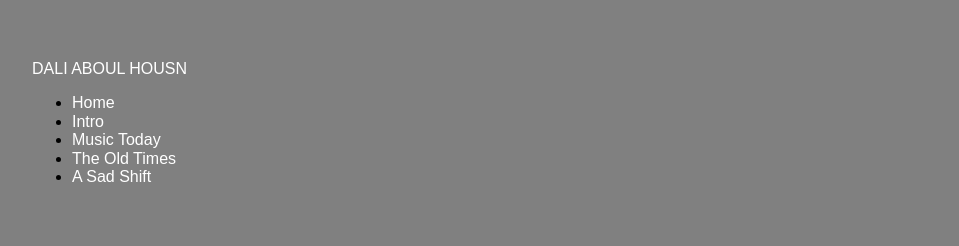
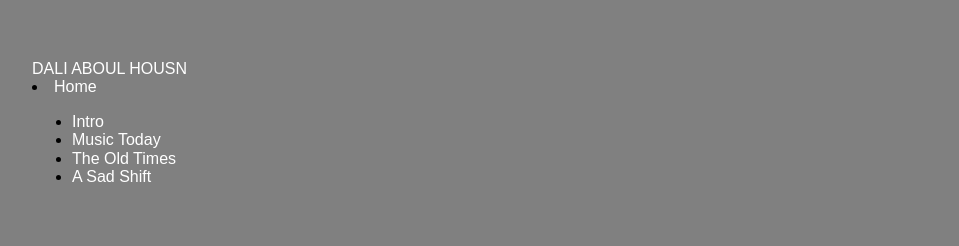
Before and after one commit to ah-dali/ah-dali.github.io, a Jekyll site: the page built from index.html, in a window 1280 px wide. Shown: the top 246 px of the page, without its empty margins (160-1119 px from the left). Built offline with Jekyll 4.4.1, drawn with Linux system fonts in a browser that asks for light colours.

Commit message:
Update default.html

```diff
--- a/_layouts/default.html
+++ b/_layouts/default.html
@@ -15,8 +15,8 @@
       			<a class="navbar-brand" href="#">DALI ABOUL HOUSN</a>
     		</div>
     		<div class="collapse navbar-collapse" id="myNavbar">
+			<li style:"float:right" class="active"><a href="#">Home</a></li>
       		    <ul class="nav navbar-nav navbar-right">
-        		<li class="active"><a href="#">Home</a></li>
         		<li><a href="#">Intro</a></li>
         		<li><a href="#">Music Today</a></li>
         		<li><a href="#">The Old Times</a></li>
```
